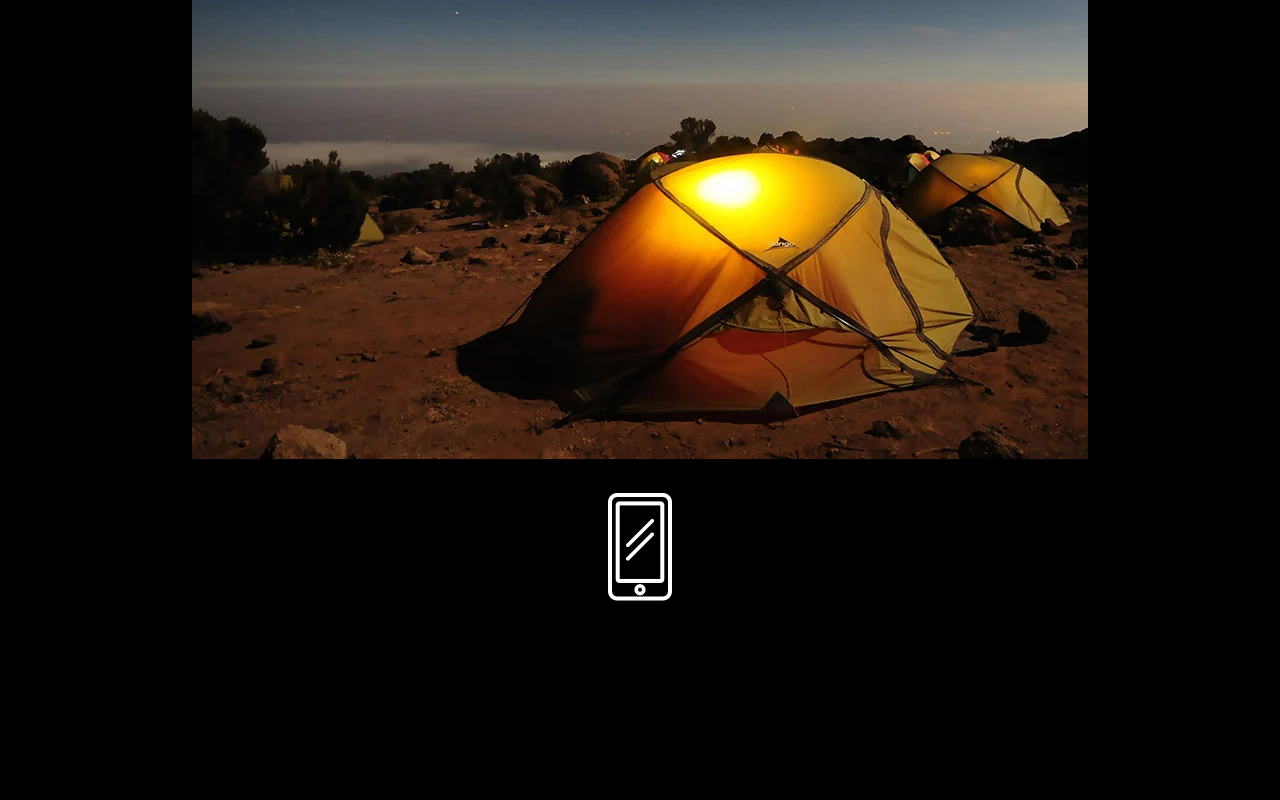
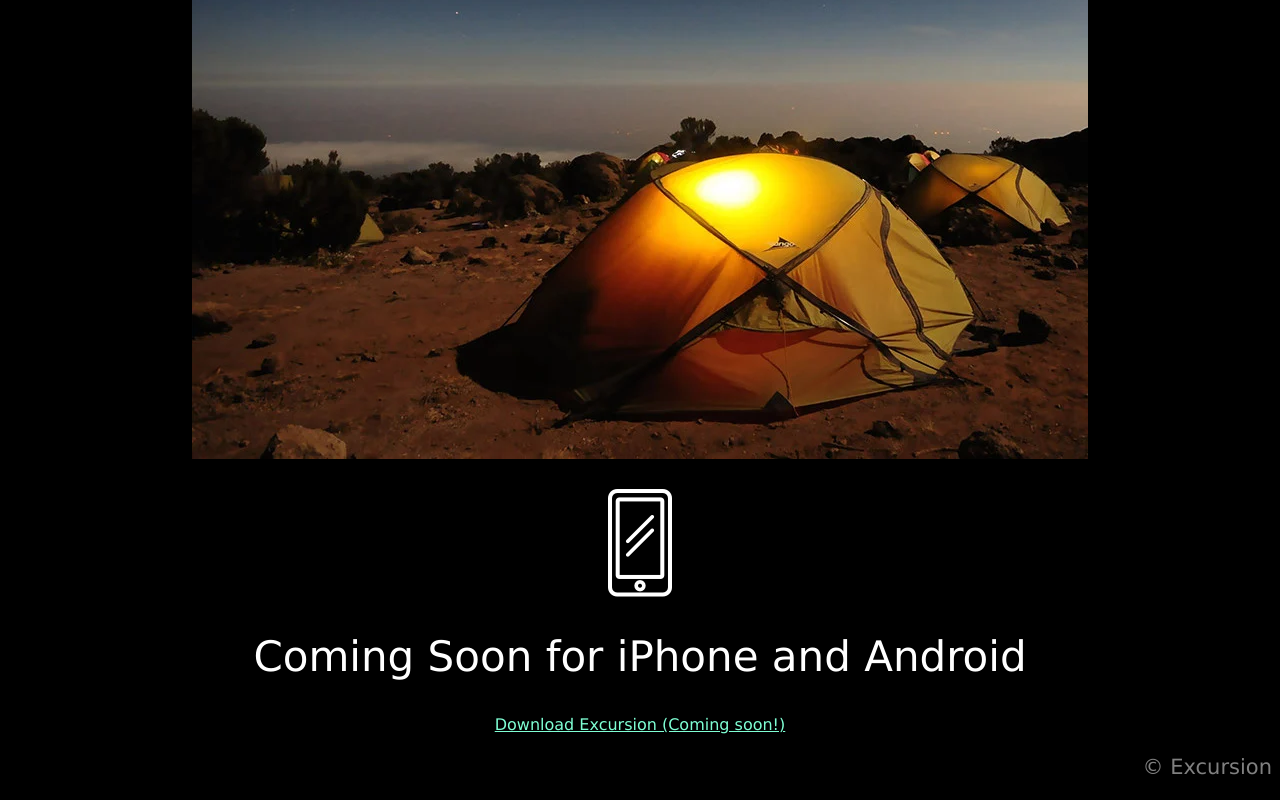
Before and after one commit to vargajozsi/excursion, a plain HTML site: page index.html in a window 1280 px wide. Shown: the part 556-1356 px from the top of the page. Before the commit the page ends 1187 px from the top, so only its background shows below. Drawn offline with Linux system fonts and the light colour scheme.

Commit message:
finishing project

```diff
--- a/index.html
+++ b/index.html
@@ -1,5 +1,7 @@
 <!DOCTYPE html>
 <html lang="en">
+
+<body>
 
     <head>
         <meta charset="UTF-8">
@@ -18,9 +20,13 @@
         <p>Excursion remembers places you like, and recommends new points of interest around you.</p>
         <img src="./resources/images/camp.webp" alt="camp">
         <img src="./resources/images/phone.webp" alt="phone">
+        <h2>Coming Soon for iPhone and Android</h2>
+        <a href="#">Download Excursion (Coming soon!)</a>
+
     </main>
-
-<body>
+    <footer>
+        <p>&copy; Excursion</p>
+    </footer>
 
 </body>
 
--- a/resources/css/style.css
+++ b/resources/css/style.css
@@ -28,12 +28,17 @@ main p {
   color: gray;
   font-size: 21px;
 }
-main img:first-child {
+main img:nth-of-type(1) {
   display: block;
   margin: 0 auto;
 }
 
-main img:last-child {
+main img:nth-of-type(2) {
   display: block;
   margin: 30px auto;
 }
+footer p {
+  text-align: right;
+  color: Gray;
+  font-size: 21px;
+}
```
Lines whose indentation alone changed are shown as unchanged.
